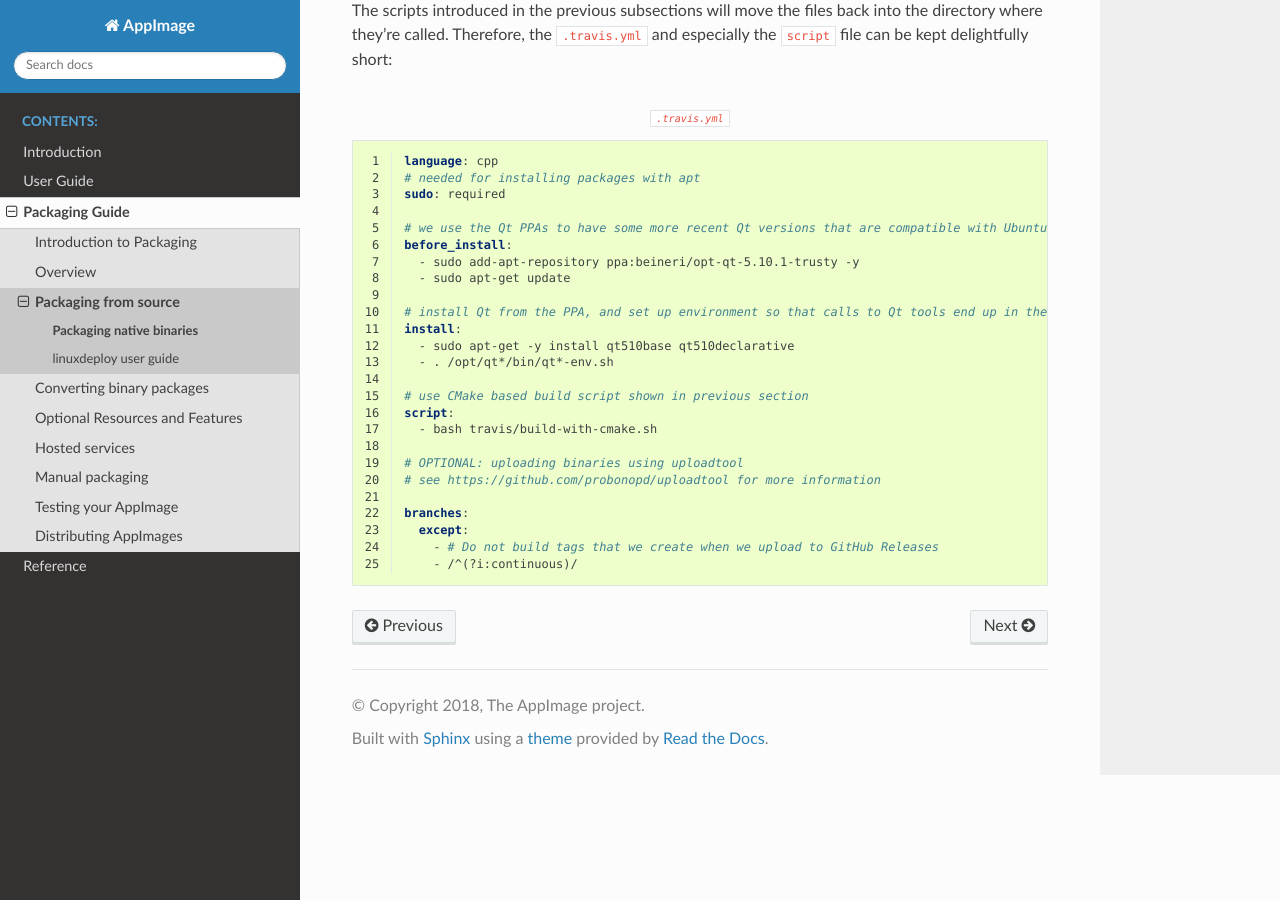
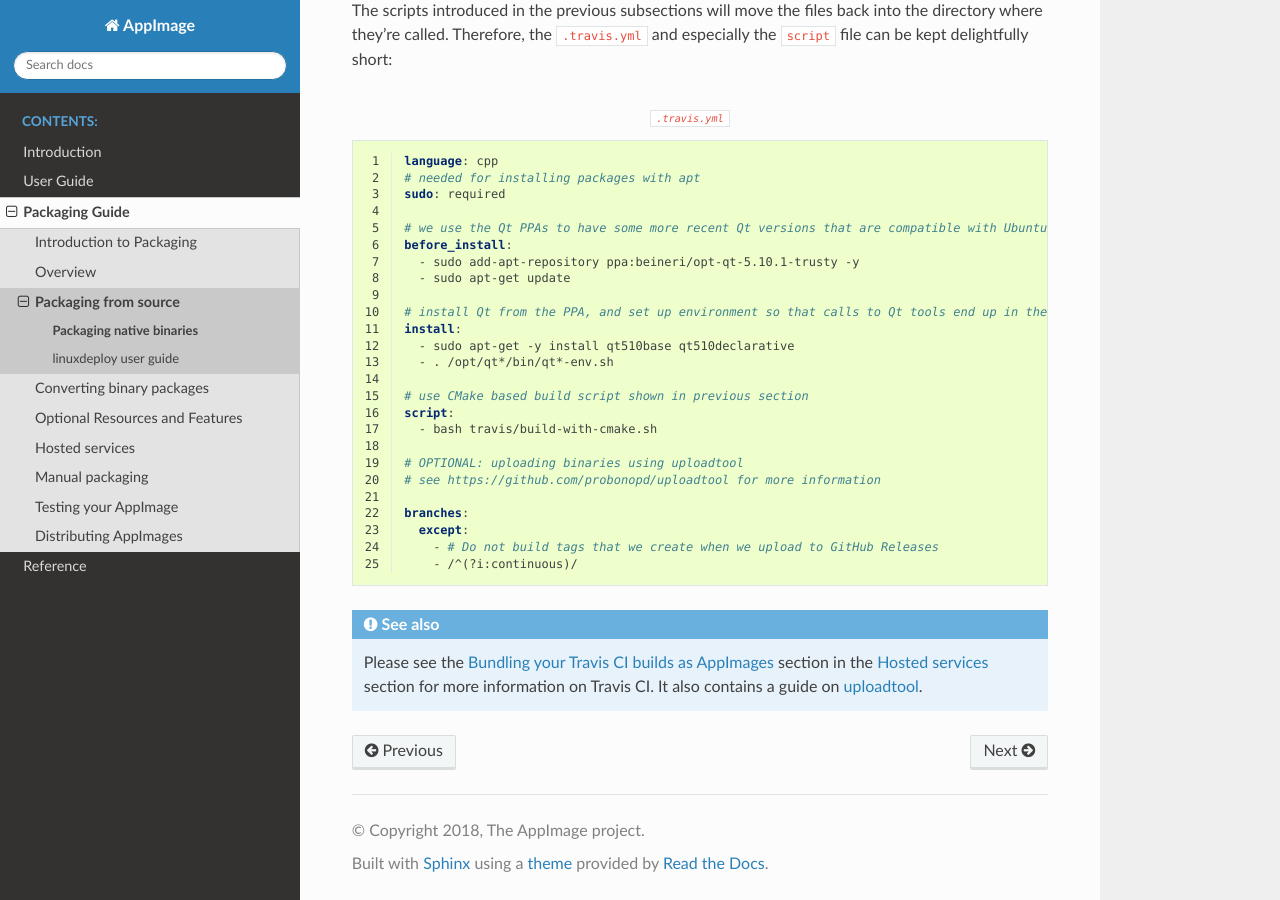
Before and after one commit to AppImage/docs.appimage.org, a Sphinx documentation site: the page built from source/packaging-guide/from-source/native-binaries.rst, in a window 1280 px wide and 900 px high, scrolled down 7495 px. Built offline with Sphinx 7.4.7 and the Read the Docs theme 2.0.0, drawn with Linux system fonts in a browser that asks for light colours.

Commit message:
Add references to Travis CI and uploadtool guide

```diff
--- a/source/packaging-guide/from-source/native-binaries.rst
+++ b/source/packaging-guide/from-source/native-binaries.rst
@@ -263,3 +263,8 @@
    :caption: :code:`.travis.yml`
    :language: yaml
    :linenos:
+
+
+.. seealso::
+
+   Please see the :ref:`ref-travis-ci` section in the :ref:`ref-hosted-services` section for more information on Travis CI. It also contains a guide on :ref:`uploadtool <ref-uploadtool>`.
--- a/source/packaging-guide/hosted-services/index.rst
+++ b/source/packaging-guide/hosted-services/index.rst
@@ -1,3 +1,5 @@
+.. _ref-hosted-services:
+
 Hosted services
 ===============
 
```
